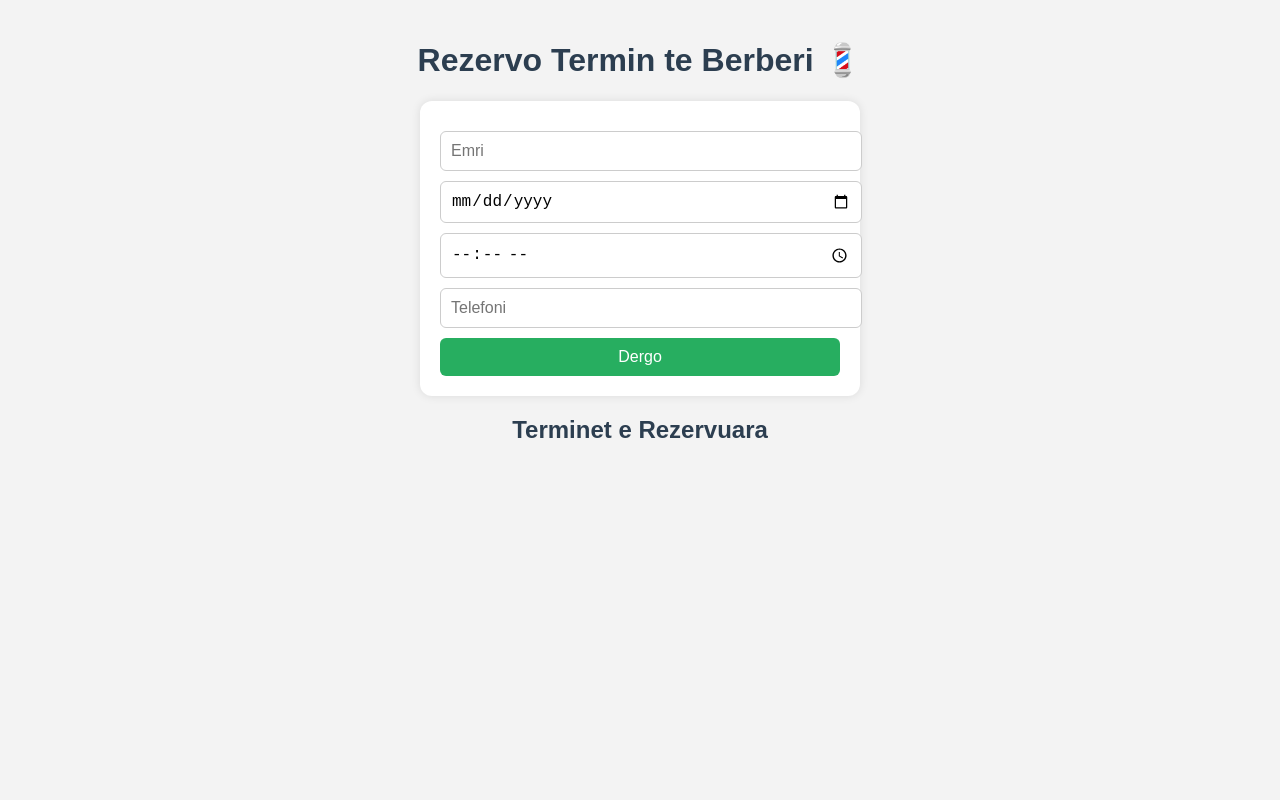
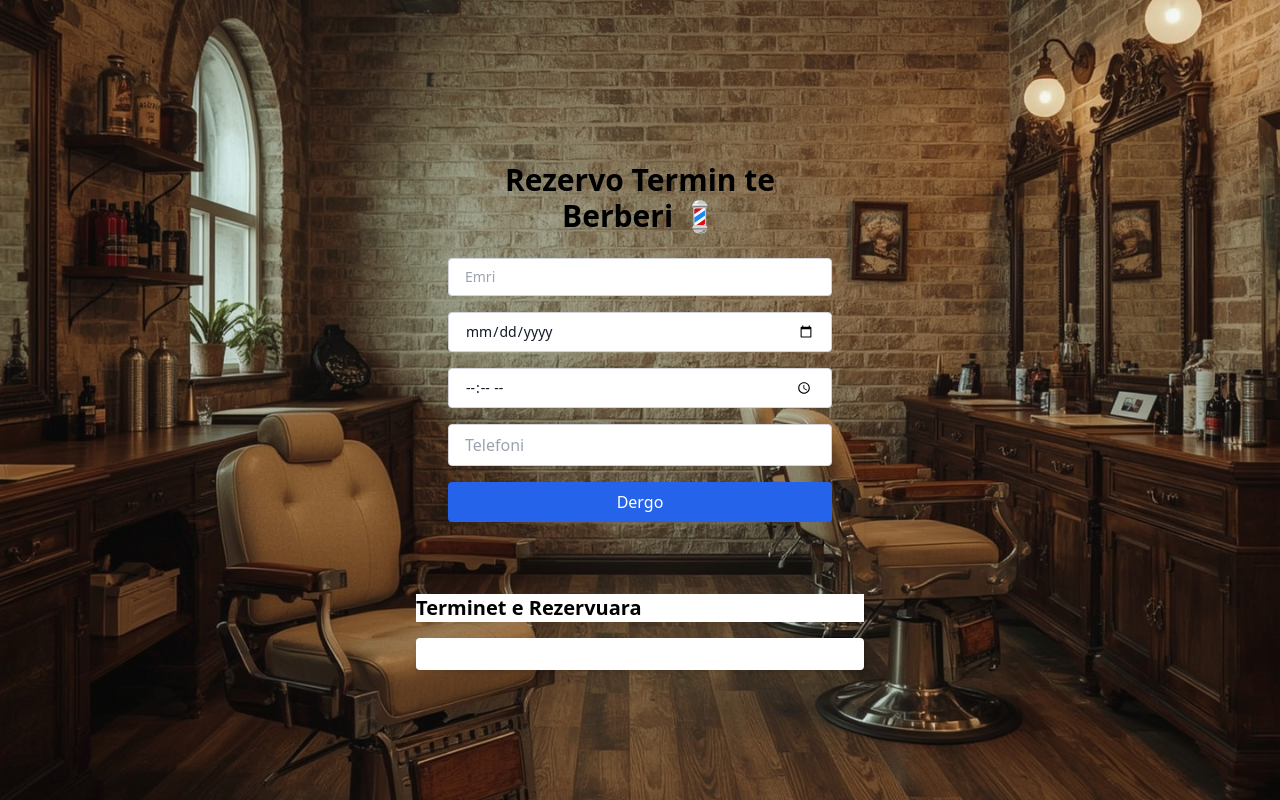
Before and after one commit to Beneti1/barber-app, a plain HTML site: page frontend/index.html in a window 1280 px wide. Drawn offline with nearby package versions, Linux system fonts and the light colour scheme; no server answers.

Commit message:
some changes

```diff
--- a/frontend/index.html
+++ b/frontend/index.html
@@ -1,24 +1,28 @@
-<!-- frontend/index.html -->
 <!DOCTYPE html>
 <html lang="sq">
 <head>
     <meta charset="UTF-8">
-    <link rel="stylesheet" href="style.css" />
     <title>Rezervo Termin</title>
+    <script src="https://cdn.tailwindcss.com"></script>
 </head>
-<body>
-    <h1>Rezervo Termin te Berberi 💈</h1>
+<body class="bg-cover bg-center min-h-screen flex flex-col items-center justify-center p-4" style="background-image: url('./asets/backgroundBarber.jpg')">
 
-    <form id="terminForm">
-        <input type="text" name="emri" placeholder="Emri" required /><br />
-        <input type="date" name="data" required /><br />
-        <input type="time" name="ora" required /><br />
-        <input type="text" name="telefoni" placeholder="Telefoni" /><br />
-        <button type="submit">Dergo</button>
-    </form>
+    <div class=" shadow-lg rounded-lg p-8 w-full max-w-md ">
+        <h1 class="text-3xl font-bold text-center mb-6 text-black">Rezervo Termin te Berberi 💈</h1>
 
-    <h2>Terminet e Rezervuara</h2>
-    <ul id="terminetList"></ul>
+        <form id="terminForm" class="space-y-4 max-w-sm mx-auto">
+            <input type="text" name="emri" placeholder="Emri" required class="w-full border border-gray-300 rounded px-4 py-2 block mb-2 text-sm font-medium text-gray-900 dark:text-white" />
+            <input type="date" name="data" required class="w-full border border-gray-300 rounded px-4 py-2 block mb-2 text-sm font-medium text-gray-900 dark:text-white" />
+            <input type="time" name="ora" required class="w-full border border-gray-300 rounded px-4 py-2 block mb-2 text-sm font-medium text-gray-900 dark:text-white" />
+            <input type="text" name="telefoni" placeholder="Telefoni" class="w-full border border-gray-300 rounded px-4 py-2" />
+            <button type="submit" class="w-full bg-blue-600 text-white py-2 rounded hover:bg-blue-700">Dergo</button>
+        </form>
+    </div>
+
+    <div class="mt-10 w-full max-w-md">
+        <h2 class="text-xl font-semibold mb-4 bg-white ">Terminet e Rezervuara</h2>
+        <ul id="terminetList" class="list-disc list-inside bg-white p-4 rounded shadow-md"></ul>
+    </div>
 
     <script src="script.js"></script>
 </body>
--- a/frontend/script.js
+++ b/frontend/script.js
@@ -1,4 +1,4 @@
-// frontend/script.js
+
 const form = document.getElementById('terminForm');
 const lista = document.getElementById('terminetList');
 
--- a/frontend/style.css
+++ b/frontend/style.css
@@ -1,6 +1,6 @@
 body {
     font-family: Arial, sans-serif;
-    background-color: #f3f3f3;
+    background-color: #f6f6f6;
     margin: 0;
     padding: 20px;
     color: #333;
@@ -15,7 +15,7 @@ form {
     max-width: 400px;
     margin: 0 auto;
     background: white;
-    padding: 20px;
+    padding: 100px;
     border-radius: 12px;
     box-shadow: 0 0 10px rgba(0,0,0,0.1);
 }
@@ -48,7 +48,7 @@ ul {
 }
 
 li {
-    background: white;
+    background: rgb(237, 204, 161);
     padding: 12px;
     margin-bottom: 10px;
     border-radius: 8px;
```
Also changed, not shown: frontend/asets/backgroundBarber.jpg (added).
